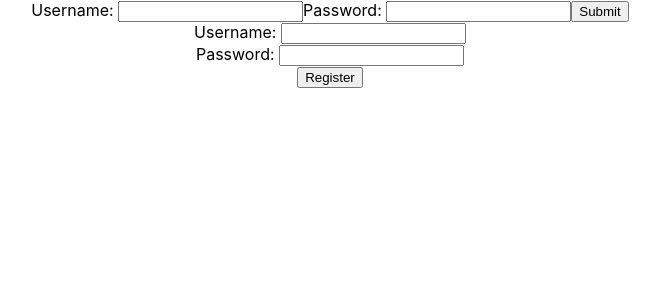
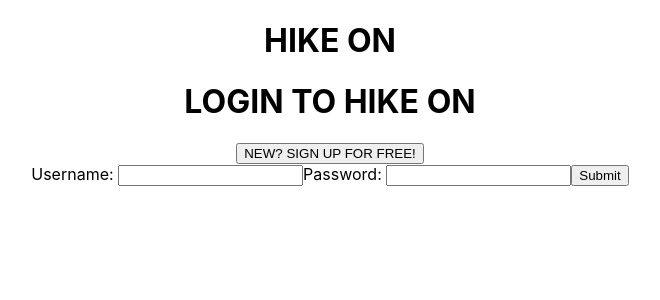
Before and after one commit to gumballg/hikingApp, a React (Create React App) app in the folder front-end/hikingapp/: page / in a window 1280 px wide. Shown: the top 300 px of the page, without its empty margins (310-970 px from the left). Built offline with nearby package versions, Linux system fonts and the light colour scheme; no server answers.

Commit message:
registration form and login form toggle on click so that they are not both displayed at once

```diff
--- /dev/null
+++ b/front-end/hikingapp/src/AuthPage/AuthHeader/AuthHeader.jsx
@@ -0,0 +1,22 @@
+import React, {Component} from 'react';
+
+class AuthHeader extends Component {
+    constructor(){
+        super();
+        this.state = {
+        }
+    }
+    render(){
+        return (
+            <div>
+                <h1>HIKE ON</h1>
+            </div>
+        )
+    }
+}
+
+
+
+
+
+export default AuthHeader;
--- a/front-end/hikingapp/src/AuthPage/AuthPage.jsx
+++ b/front-end/hikingapp/src/AuthPage/AuthPage.jsx
@@ -1,17 +1,40 @@
 import React, { Component } from 'react';
 import LoginForm from './LoginForm/LoginForm'
 import RegistrationForm from './RegistrationForm/RegistrationForm'
+import AuthHeader from './AuthHeader/AuthHeader';
 
 class AuthPage extends Component {
     constructor(props){
       super(props);
+      this.state = {
+        isHidden: true
+      }
+    }
+    toggleHidden(){
+      this.setState({
+        isHidden: !this.state.isHidden
+      })
     }
     render(){
         console.log(this.props, 'IS ON AUTH PAGE')
       return (
         <div className="AuthPage">
-         <LoginForm handleLogin = {this.props.handleLogin}/>
-         <RegistrationForm handleRegister = {this.props.handleRegister}/>
+          <div>
+            <AuthHeader/>
+          </div>
+          <div>
+            <h1>LOGIN TO HIKE ON</h1>
+            <button onClick = {this.toggleHidden.bind(this)}>
+              NEW? SIGN UP FOR FREE!
+            </button>
+            {!this.state.isHidden && <RegistrationForm handleRegister = {this.props.handleRegister}/>}
+          </div>
+          <div>
+            <div>
+              {this.state.isHidden && <LoginForm handleLogin = {this.props.handleLogin}/>}
+            </div>
+
+          </div>
         </div>
       );
     }
--- a/front-end/hikingapp/src/AuthPage/LoginForm/LoginForm.jsx
+++ b/front-end/hikingapp/src/AuthPage/LoginForm/LoginForm.jsx
@@ -19,11 +19,13 @@ class LoginForm extends Component {
     }
     render(){
         return(
-            <form onSubmit = {this.handleSubmit}>
-                Username: <input onChange = {this.handleChange} value = {this.state.username} type = "text" name = "username"/>
-                Password: <input onChange = {this.handleChange} value = {this.state.password} type = "password" name = "password"/>
-                <input type = "submit"/>
-            </form>
+            <div>
+                <form onSubmit = {this.handleSubmit}>
+                    Username: <input onChange = {this.handleChange} value = {this.state.username} type = "text" name = "username"/>
+                    Password: <input onChange = {this.handleChange} value = {this.state.password} type = "password" name = "password"/>
+                    <input type = "submit"/>
+                </form>
+            </div>
         )
         }
 }
--- a/front-end/hikingapp/src/AuthPage/RegistrationForm/RegistrationForm.jsx
+++ b/front-end/hikingapp/src/AuthPage/RegistrationForm/RegistrationForm.jsx
@@ -5,7 +5,8 @@ class RegistrationForm extends Component {
         super(props);
         this.state = {
             username: "",
-            password: ""
+            password: "",
+            location: ""
         }
     }
     handleSubmit = (e) => {
@@ -18,13 +19,18 @@ class RegistrationForm extends Component {
         })
     }
     render(){
-        return <form onSubmit={this.handleSubmit}>
+        return (
+            <div>
+                <form className = 'registration' onSubmit={this.handleSubmit}>
                     Username: <input onChange={this.handleChange} type="text" name="username"/>
                     <br></br>
                     Password: <input onChange={this.handleChange} type="password" name="password"/>
                     <br></br>
+                    Your Homebase: <input onChange={this.handleChange} type="text" name="location"/>
                     <input type="submit" value="Register" />
                 </form>
+            </div>
+        )
     }
 }
 export default RegistrationForm
--- a/front-end/hikingapp/src/MainContainer/TrailInfo/Breweries/Breweries.jsx
+++ b/front-end/hikingapp/src/MainContainer/TrailInfo/Breweries/Breweries.jsx
@@ -19,9 +19,8 @@ class Breweries extends Component {
     findBreweries = async () => {
         console.log(this.props)
         try{
-        const searchURL = `https://cors-anywhere.herokuapp.com/https://maps.googleapis.com/maps/api/place/textsearch/json?query=brewery&location=${this.props.lat},${this.props.lng}&rankby=distance&key=AIzaSyBHLett8djBo62dDXj0EjCimF8Rd6E8cxg`
+        const searchURL = `https://cors-anywhere.herokuapp.com/https://maps.googleapis.com/maps/api/place/textsearch/json?query=brewery&location=${this.props.lat},${this.props.lng}&key=AIzaSyBHLett8djBo62dDXj0EjCimF8Rd6E8cxg`
         const result = await fetch(searchURL)
-        // console.log(result, 'THIS IS THE BREWERY RESULT')
         const parsedResponse = await result.json();
         if(result.status === 200){
             this.setState({
@@ -35,7 +34,6 @@ class Breweries extends Component {
 
     }
     render(){
-        // console.log(this.state.breweries)
         const breweryList = this.state.breweries.map((brewery) => {
             return (
                 <div>
@@ -43,7 +41,6 @@ class Breweries extends Component {
                 </div>
             )
         })
-        // console.log('this is the lat', this.state.lat, this.state.lng)
         return(
             <div>
                 {breweryList}
--- a/front-end/hikingapp/src/MainContainer/TrailInfo/TrailInfo.jsx
+++ b/front-end/hikingapp/src/MainContainer/TrailInfo/TrailInfo.jsx
@@ -43,7 +43,7 @@ class TrailInfo extends Component {
     findTrails = async () => {
         console.log(this.state.maxLength)
         try{
-        const searchURL = `https://www.hikingproject.com/data/get-trails?lat=${this.state.lat}&lon=${this.state.lng}&minLength=${this.state.minLength}&${this.state.difficulty}&key=200465360-942e3fb792b81fa531e25b7484cbc0f9`
+        const searchURL = `https://www.hikingproject.com/data/get-trails?lat=${this.state.lat}&lon=${this.state.lng}&minLength=${this.state.minLength}&${this.state.difficulty}&maxDistance=10&key=200465360-942e3fb792b81fa531e25b7484cbc0f9`
         const result = await fetch(searchURL);
         const parsedResponse = await result.json();
         if(result.status === 200){
--- a/front-end/hikingapp/src/MainContainer/TrailInfo/WeatherInfo/WeatherInfo.jsx
+++ b/front-end/hikingapp/src/MainContainer/TrailInfo/WeatherInfo/WeatherInfo.jsx
@@ -45,8 +45,8 @@ class WeatherInfo extends Component {
             <div>
                 {this.state.currWeather.currently !== undefined ?
                 <div>
-                    <p>{this.state.currWeather.currently.summary}</p>
-                    <p>{this.state.currWeather.currently.temperature}</p>
+                    <h2>{this.state.currWeather.currently.summary}</h2>
+                    <h2>{this.state.currWeather.currently.temperature}</h2>
                 </div>
                 :
                 null
--- a/front-end/hikingapp/src/MainContainer/UserInfo/EditUser/EditUser.jsx
+++ b/front-end/hikingapp/src/MainContainer/UserInfo/EditUser/EditUser.jsx
@@ -8,16 +8,12 @@ class EditUser extends Component {
         }
     }
     handleChange = (e) => {
-        console.log('ALSKDJAS')
-        console.log(this.state, 'THIS IS THE STATE ON THE EDIT USER')
-        console.log(this.props.currentUser, 'THIS IS CURRENT USER ON THE EDIT USER');
+
         this.setState({
             [e.target.name]: e.target.value
         })
     }
     handleSubmit = (e) => {
-        // console.log(this.props.currentUser._id);
-        // console.log(this.state);
         e.preventDefault();
         this.props.updateUser(this.props.currentUser._id, this.state)
     }
--- a/front-end/hikingapp/src/MainContainer/UserInfo/UserInfo.jsx
+++ b/front-end/hikingapp/src/MainContainer/UserInfo/UserInfo.jsx
@@ -5,31 +5,13 @@ class UserInfo extends Component {
     constructor(props){
         super(props);
     }
-    // getUser = async() => {
-    //     const user = await fetch(`http://localhost:9000/users`);
-    //     const userJSON = await user.json();
-
-    // }
-    // deleteUser = async(id) => {
-    //     console.log('DELETING USER', id)
-    //     const deletedUser = await fetch (`http://localhost:9000/users/${id}`, {
-    //         method: 'DELETE'
-    //     })
-    //     if(deletedUser.status === 200){
-    //         this.setState({
-    //             currentUser: null,
-    //             logged: false
-    //         })
-    //     }
-    // }
-
     render(){
         return (
             <div>
             <h1>USER INFO: {this.props.currentUser.username}</h1>
             <p>{this.props.currentUser.location}</p>
             <EditUser currentUser = {this.props.currentUser} updateUser = {this.props.updateUser}/>
-            <button onClick = {this.props.deleteUser}>Delete Profile</button>
+            <button onClick = {this.props.deleteUser}>Delete Accout</button>
             </div>
         )
     }
```
Also changed, not shown: 1 other file (tests, documents, lock files or other folders). Lines whose indentation alone changed are shown as unchanged.
